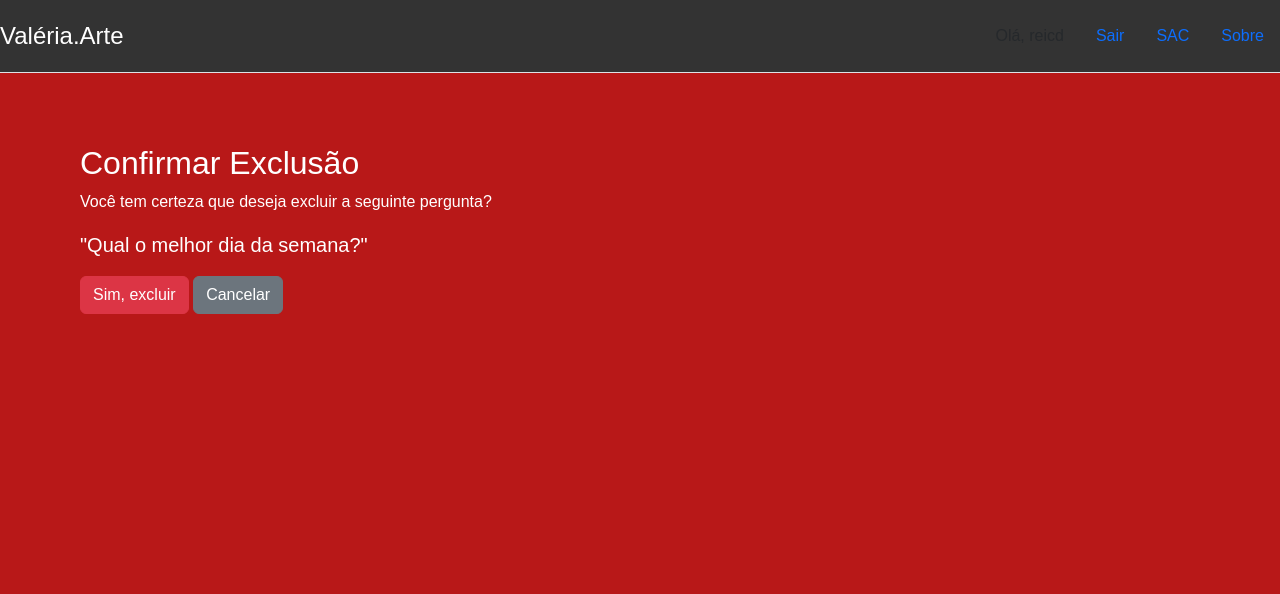
After one commit to reicd/valeria_arte, a Django app: page /pergunta/2/delete in a window 1280 px wide. The commit adds this page. Shown: the top 594 px of the page. Run offline with Django 5.2, Linux system fonts and the light colour scheme; a user stored in the database is signed in; data comes from the database, SQL or seed files in the repository; both versions use the stored data as it was after the commit.

Commit message:
fim do segundo crud
com melhoras significativas.

```diff
--- a/anotações.txt
+++ b/anotações.txt
@@ -62,5 +62,9 @@
 3. Adicionar um link/botão para "Editar pergunta";
 4. Personalizar o título do formulário de Criação/Edição.
 
-=== 10 -
+=== 10 - Crude Básico = desenvolvimento
+1. Implementação as views para exclusão de perguntas;
+2. Criar um template para a confirmação de exclusão;
+3. Definir as rotas para views;
+4. Adicionar um link/botão para "Excluir Pergunta".
 ====CRUD = Create, Read, Update e Delete===
--- a/sac/urls.py
+++ b/sac/urls.py
@@ -1,6 +1,7 @@
 from django.urls import path
 from sac.views import ( index, about, QuestionCreateView, question_create,
 QuestionUpdateView, question_update,
+QuestionDeleteView, question_delete,
 )
 
 
@@ -15,4 +16,5 @@ urlpatterns = [
     path('pergunta/create',question_create, name= "question_create" ),
     path('pergunta/<int:pk>/edit', QuestionUpdateView.as_view(), name="sac_edit"),
     path('pergunta/<int:pk>/update', question_update, name="question_update" ),
+    path('pergunta/<int:pk>/delete', question_delete, name="question_delete"),
  ]
--- a/sac/views.py
+++ b/sac/views.py
@@ -2,7 +2,7 @@ from django.forms import BaseModelForm
 from django.shortcuts import render, redirect, get_object_or_404
 from django.contrib.auth.decorators import login_required
 from django.contrib import messages
-from django.views.generic.edit import CreateView, UpdateView
+from django.views.generic.edit import CreateView, UpdateView, DeleteView
 from django.urls import reverse_lazy
 from django.contrib.auth.mixins import LoginRequiredMixin
 from sac.models import Question
@@ -86,3 +86,24 @@ def question_update(request, pk):
             return redirect("about")
 
     return render(request, 'sac/question_form.html', context)
+
+class QuestionDeleteView(LoginRequiredMixin, DeleteView):
+    model = Question
+    template_name = 'sac/question_confirm_delete.html'
+    success_url = reverse_lazy('about')
+    sucess_message ='Pergunta deletada com sucesso.'
+
+    def delete(self, request, *args, **kwargs):
+        messages.success(self.request, self.sucess_message)
+        return super(QuestionDeleteView, self).delete(request, *args, **kwargs)
+@login_required
+def question_delete(request, pk):
+    question = get_object_or_404(Question, pk=pk)
+
+    if request.method == "POST":
+        question.delete()
+        messages.success(request, 'Pergunta deletada com sucesso')
+        return redirect("about")
+
+    context = {'object': question}
+    return render(request, 'sac/question_confirm_delete.html', context)
--- a/templates/sac/question.html
+++ b/templates/sac/question.html
@@ -14,7 +14,7 @@
     </div>
     {% for question in all_questions %}
         <div class="faq-item">
-                <p>Publicado em: {{ question.pub_date | date:"d/m/y H:i" }} | {{ question.question_text }} <br> <a href="{% url 'sac_edit' question.pk %}" class="btn btn-warning btn-sm">Editar</a>  <a href="{% url 'question_update' question.pk %}" class="btn btn-danger btn-sm">Excluir</a></p>
+                <p>Publicado em: {{ question.pub_date | date:"d/m/y H:i" }} | {{ question.question_text }} <br> <a href="{% url 'sac_edit' question.pk %}" class="btn btn-warning btn-sm">Editar</a>  <a href="{% url 'question_delete' question.pk %}" class="btn btn-danger btn-sm">Excluir</a></p>
         </div>
         {% empty %}
             <p>Nenhuma pergunta disponível no momento.</p>
--- /dev/null
+++ b/templates/sac/question_confirm_delete.html
@@ -0,0 +1,23 @@
+{% extends '_layout2.html' %}
+
+{% block head_title %}
+    Confirmar Exclusão - Valéria.Arte
+{% endblock head_title %}
+
+{% block content %}
+
+    <div class="container mt-4">
+        <div class="d-flex flex-column align-items-start">
+                <h2>Confirmar Exclusão</h2>
+            <p>Você tem certeza que deseja excluir a seguinte pergunta?</p>
+            <blockquote class="blockquote">
+                <p class="mb-0">"{{ object.question_text }}"</p>
+            </blockquote>
+            <form method="post">
+                {% csrf_token %}
+                <button type="submit" class="btn btn-danger">Sim, excluir</button>
+                <a href="{% url 'about' %}" class="btn btn-secondary">Cancelar</a>
+            </form>
+        </div>
+</div>
+{% endblock %}
```
Also changed, not shown: db.sqlite3.
